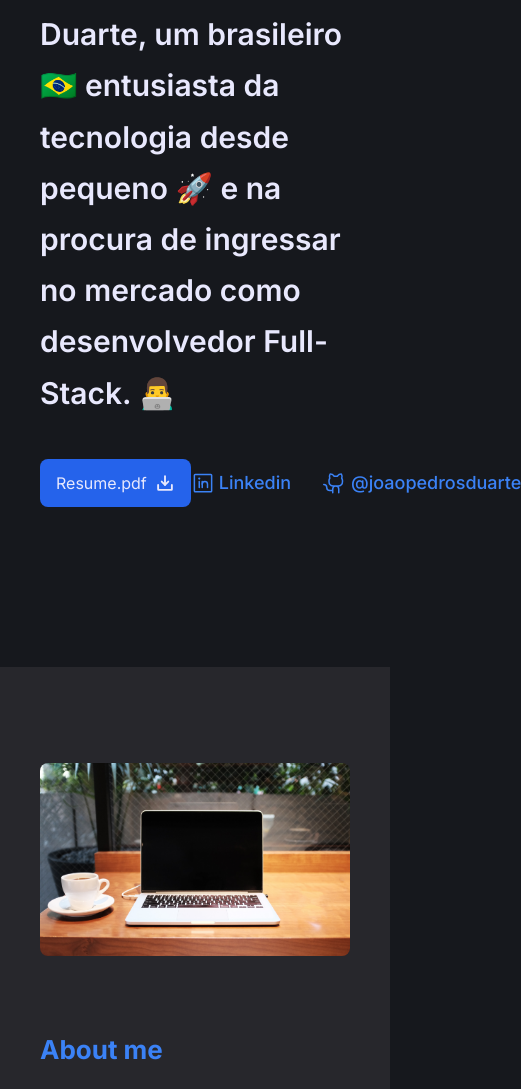
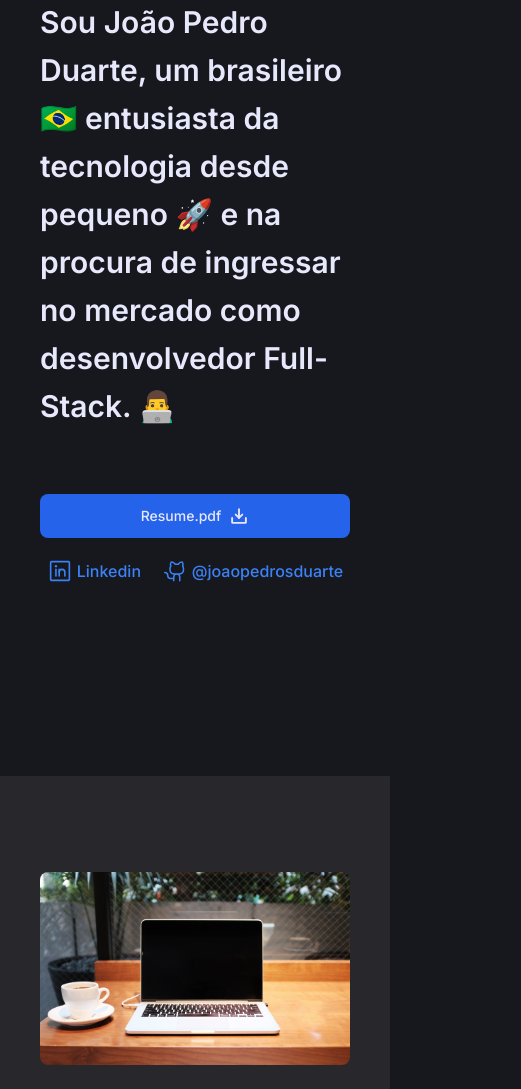
Before and after one commit to joaopedrosduarte/portifolio, an Astro site: page / in a window 390 px wide. Shown: the part 422-1511 px from the top of the page, 521 px wide, since content can reach past the window. Built offline with nearby package versions, Linux system fonts and the light colour scheme; Astro itself is replaced by a stand-in of ours.

Commit message:
adjust hero section responsivity, change the background of the techicons and delete 2 ways of contact in the contact section

```diff
--- a/src/components/Contact.tsx
+++ b/src/components/Contact.tsx
@@ -17,26 +17,6 @@ export default function Contact() {
         </div>
         <div className="grid mb4:grid-cols-2 grid-cols-1 flex-col gap-y-8 gap-x-0">
           <ContactButton
-            result="Vem dar uma olhadinha!"
-            title="LinkedIn"
-            component={<LinkedinLogo size={32} color="#3b82f6" />}
-          />
-          <ContactButton
-            result="Só clicar no link"
-            title="GitHub"
-            component={
-              <svg
-                xmlns="http://www.w3.org/2000/svg"
-                width="32"
-                height="32"
-                fill="#3b82f6"
-                viewBox="0 0 256 256"
-              >
-                <path d="M208.31,75.68A59.78,59.78,0,0,0,202.93,28,8,8,0,0,0,196,24a59.75,59.75,0,0,0-48,24H124A59.75,59.75,0,0,0,76,24a8,8,0,0,0-6.93,4,59.78,59.78,0,0,0-5.38,47.68A58.14,58.14,0,0,0,56,104v8a56.06,56.06,0,0,0,48.44,55.47A39.8,39.8,0,0,0,96,192v8H72a24,24,0,0,1-24-24A40,40,0,0,0,8,136a8,8,0,0,0,0,16,24,24,0,0,1,24,24,40,40,0,0,0,40,40H96v16a8,8,0,0,0,16,0V192a24,24,0,0,1,48,0v40a8,8,0,0,0,16,0V192a39.8,39.8,0,0,0-8.44-24.53A56.06,56.06,0,0,0,216,112v-8A58.14,58.14,0,0,0,208.31,75.68ZM200,112a40,40,0,0,1-40,40H112a40,40,0,0,1-40-40v-8a41.74,41.74,0,0,1,6.9-22.48A8,8,0,0,0,80,73.83a43.81,43.81,0,0,1,.79-33.58,43.88,43.88,0,0,1,32.32,20.06A8,8,0,0,0,119.82,64h32.35a8,8,0,0,0,6.74-3.69,43.87,43.87,0,0,1,32.32-20.06A43.81,43.81,0,0,1,192,73.83a8.09,8.09,0,0,0,1,7.65A41.72,41.72,0,0,1,200,104Z"></path>
-              </svg>
-            }
-          />
-          <ContactButton
             result="jpdsdev@gmail.com"
             title="Email"
             component={<EnvelopeSimple size={32} color="#3b82f6" />}
--- a/src/components/Hero.tsx
+++ b/src/components/Hero.tsx
@@ -1,35 +1,50 @@
 import { DownloadSimple, GithubLogo, LinkedinLogo } from "phosphor-react";
-import { useState } from "react";
+import { useRef, useState } from "react";
 import { blue } from "tailwindcss/colors";
 
 export default function Hero() {
-
   return (
     <div className="flex w-full justify-center items-center">
-      <div className="flex flex-col max-w-5xl w-full items-center px-10 pt-60 pb-40">
-        <div className="w-full gap-10 flex flex-col justify-between items-center">
-          <span className="flex flex-col gap-3">
+      <div className="flex flex-col max-w-5xl w-full items-center px-10 pt-72 pb-48">
+        <div className="w-full gap-16 flex flex-col justify-between items-center">
+          <span className="flex flex-col gap-1">
             <span className="text-4xl text-darkmode-auxiliartext leading-[4rem] font-semibold">
-              Eae tudo certo? 👋🏼 {" "}
+              Eae tudo certo? 👋🏼{" "}
             </span>
-            <span className="text-3xl text-darkmode-maintext leading-[3.2rem] font-semibold">
-              Sou João Pedro Duarte, um brasileiro 🇧🇷 entusiasta da tecnologia desde pequeno 🚀 e na
-              procura de ingressar no mercado como desenvolvedor Full-Stack. 👨‍💻
+            <span className="text-3xl text-darkmode-maintext leading-[3rem] font-semibold">
+              Sou João Pedro Duarte, um brasileiro 🇧🇷 entusiasta da tecnologia
+              desde pequeno 🚀 e na procura de ingressar no mercado como
+              desenvolvedor Full-Stack. 👨‍💻
             </span>
           </span>
-          <div className="w-full flex justify-between align-middle">
-            <button className="px-4 py-3 bg-blue-600 duration-300 transition-shadow hover:shadow-blue-600 hover:shadow-[0px_2px_40px_-4px] rounded-lg flex gap-2 items-center">
-              <p className="font-normal text-base text-darkmode-maintext">Resume.pdf</p>
-              <DownloadSimple size={20} weight="bold" color="#E8E8FD" />
+          <div className="w-full flex mb3:flex-row flex-col gap-5 justify-between align-middle">
+            <button className="px-4 py-3 justify-center items-center bg-blue-600 duration-300 transition-shadow hover:shadow-blue-600 hover:shadow-[0px_2px_40px_-4px] rounded-lg flex gap-2">
+              <p className="font-medium mb4:text-base text-sm text-darkmode-maintext">
+                Resume.pdf
+              </p>
+              <DownloadSimple
+                size={700 <= 672 ? 18 : 20}
+                weight="bold"
+                color="#E8E8FD"
+              />
             </button>
-            <div className="flex gap-8">
+            <div className="flex gap-4 mb6:gap-8 justify-evenly">
               <div className="flex gap-1 items-center cursor-pointer transition-colors duration-300 text-blue-500 hover:text-zinc-200">
-                <LinkedinLogo size={24} />
-                <a className="text-lg font-medium">Linkedin</a>
+                <LinkedinLogo size={26} />
+                <a className="mb4:text-lg font-medium text-base">Linkedin</a>
               </div>
               <div className="flex gap-1 items-center cursor-pointer transition-colors duration-300 fill-blue-500 hover:fill-zinc-200 text-blue-500 hover:text-zinc-200">
-                <svg xmlns="http://www.w3.org/2000/svg" width="24" height="24" viewBox="0 0 256 256"><path d="M208.31,75.68A59.78,59.78,0,0,0,202.93,28,8,8,0,0,0,196,24a59.75,59.75,0,0,0-48,24H124A59.75,59.75,0,0,0,76,24a8,8,0,0,0-6.93,4,59.78,59.78,0,0,0-5.38,47.68A58.14,58.14,0,0,0,56,104v8a56.06,56.06,0,0,0,48.44,55.47A39.8,39.8,0,0,0,96,192v8H72a24,24,0,0,1-24-24A40,40,0,0,0,8,136a8,8,0,0,0,0,16,24,24,0,0,1,24,24,40,40,0,0,0,40,40H96v16a8,8,0,0,0,16,0V192a24,24,0,0,1,48,0v40a8,8,0,0,0,16,0V192a39.8,39.8,0,0,0-8.44-24.53A56.06,56.06,0,0,0,216,112v-8A58.14,58.14,0,0,0,208.31,75.68ZM200,112a40,40,0,0,1-40,40H112a40,40,0,0,1-40-40v-8a41.74,41.74,0,0,1,6.9-22.48A8,8,0,0,0,80,73.83a43.81,43.81,0,0,1,.79-33.58,43.88,43.88,0,0,1,32.32,20.06A8,8,0,0,0,119.82,64h32.35a8,8,0,0,0,6.74-3.69,43.87,43.87,0,0,1,32.32-20.06A43.81,43.81,0,0,1,192,73.83a8.09,8.09,0,0,0,1,7.65A41.72,41.72,0,0,1,200,104Z"></path></svg>
-                <a className="text-lg font-medium">@joaopedrosduarte</a>
+                <svg
+                  xmlns="http://www.w3.org/2000/svg"
+                  width="24"
+                  height="24"
+                  viewBox="0 0 256 256"
+                >
+                  <path d="M208.31,75.68A59.78,59.78,0,0,0,202.93,28,8,8,0,0,0,196,24a59.75,59.75,0,0,0-48,24H124A59.75,59.75,0,0,0,76,24a8,8,0,0,0-6.93,4,59.78,59.78,0,0,0-5.38,47.68A58.14,58.14,0,0,0,56,104v8a56.06,56.06,0,0,0,48.44,55.47A39.8,39.8,0,0,0,96,192v8H72a24,24,0,0,1-24-24A40,40,0,0,0,8,136a8,8,0,0,0,0,16,24,24,0,0,1,24,24,40,40,0,0,0,40,40H96v16a8,8,0,0,0,16,0V192a24,24,0,0,1,48,0v40a8,8,0,0,0,16,0V192a39.8,39.8,0,0,0-8.44-24.53A56.06,56.06,0,0,0,216,112v-8A58.14,58.14,0,0,0,208.31,75.68ZM200,112a40,40,0,0,1-40,40H112a40,40,0,0,1-40-40v-8a41.74,41.74,0,0,1,6.9-22.48A8,8,0,0,0,80,73.83a43.81,43.81,0,0,1,.79-33.58,43.88,43.88,0,0,1,32.32,20.06A8,8,0,0,0,119.82,64h32.35a8,8,0,0,0,6.74-3.69,43.87,43.87,0,0,1,32.32-20.06A43.81,43.81,0,0,1,192,73.83a8.09,8.09,0,0,0,1,7.65A41.72,41.72,0,0,1,200,104Z"></path>
+                </svg>
+                <a className="mb4:text-lg font-medium text-base">
+                  @joaopedrosduarte
+                </a>
               </div>
             </div>
           </div>
--- a/src/components/TechIcons.tsx
+++ b/src/components/TechIcons.tsx
@@ -10,13 +10,13 @@ interface TechIconsProps {
 export default function TechIcons({tech}:TechIconsProps) {
 	const [hover, setHover] = useState(false);
 	const controls = useAnimation();
-	const iconUrl = "https://skillicons.dev/icons?i="+tech.name+"&theme=light";
+	const iconUrl = "https://skillicons.dev/icons?i="+tech.name+"&theme=dark";
 
 	return (
 		<>
 			<div className="h-max items-center relative w-max" onMouseEnter={() => setHover(true)} onMouseLeave={() => setHover(false)}>
-				<div className={`bg-darkmode-bg rounded-md absolute duration-200 left-1/2 -translate-x-1/2 transition-opacity p-3 visible ease-in ${hover ? "translate-y-[-110%] opacity-100 visible" : "invisible opacity-0"}`}>
-					<span className={`${(tech.name == "aws" || tech.name == "gcp") ? "uppercase" : "capitalize"}`}>{tech.name}</span>
+				<div className={`bg-darkmode-bg rounded-md shadow-xl absolute duration-200 left-1/2 -translate-x-1/2 transition-opacity p-3 visible ease-in ${hover ? "translate-y-[-110%] opacity-100 visible" : "invisible opacity-0"}`}>
+					<span className={`${(tech.name == "aws" || tech.name == "gcp") ? "uppercase" : "capitalize"} text-zinc-200`}>{tech.name}</span>
 					<div className={`h-0 w-0 border-x-8 border-x-transparent duration-200 border-t-[16px] border-t-darkmode-bg absolute transition-opacity left-1/2 -translate-x-1/2 visible ease-in ${hover ? "translate-y-[30%] opacity-100 visible" : "invisible opacity-0"}`}/>
 				</div>
 				<div className="flex">
```
